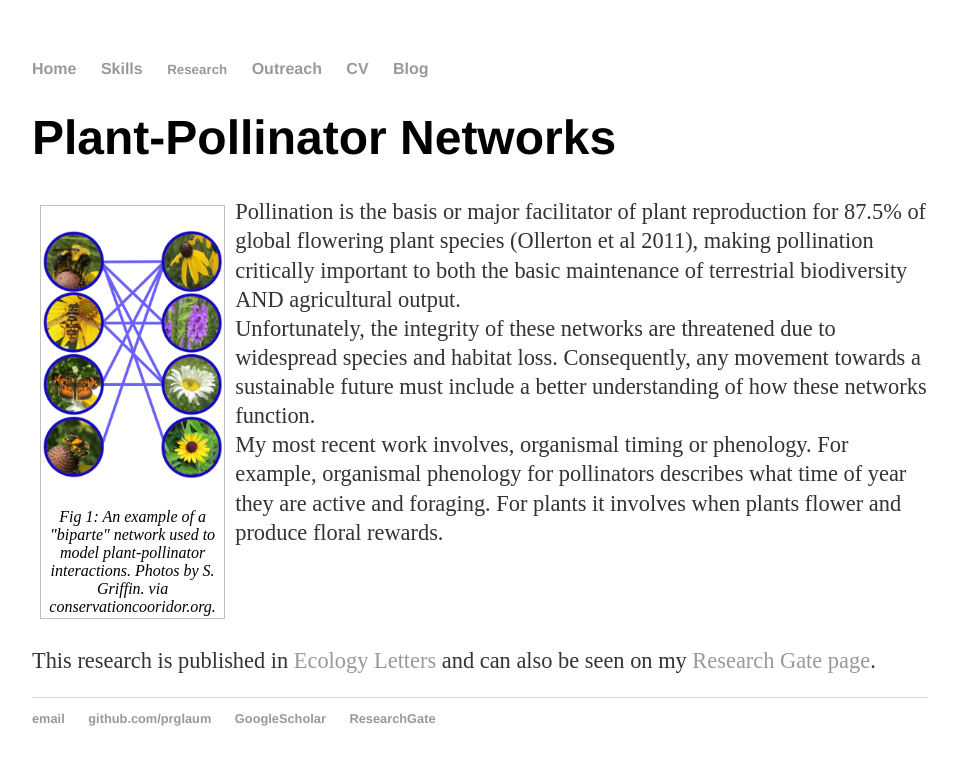
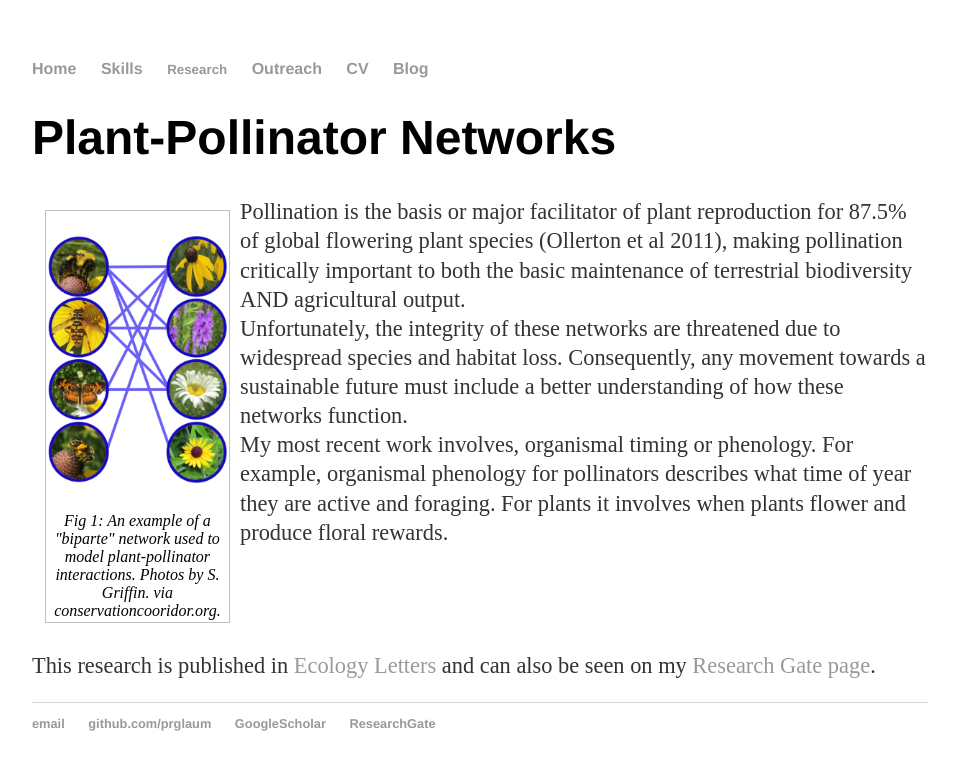
Before and after one commit to prglaum/prglaum.github.io, a Jekyll site: the page built from research/pollination/index.html, in a window 1280 px wide. Shown: the top 770 px of the page, without its empty margins (160-1119 px from the left). Built offline with Jekyll 4.4.1, drawn with Linux system fonts in a browser that asks for light colours.

Commit message:
Update main.css

```diff
--- a/css/main.css
+++ b/css/main.css
@@ -170,7 +170,7 @@ figure20 {
   font-style: italic;
   text-indent: 0;
   border: thin silver solid;
-  margin: 0.5em;
+  margin: 0.8em;
   padding: 0.5em;
 }
 /*makes the image as wide as the inside of the figure (the area inside the border and the padding).*/
```
